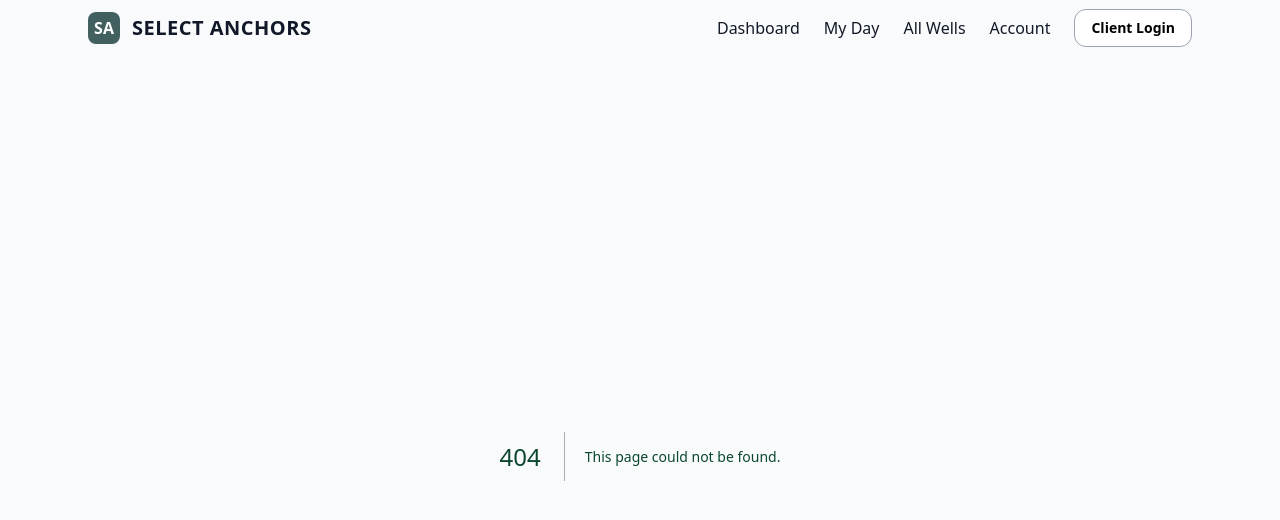
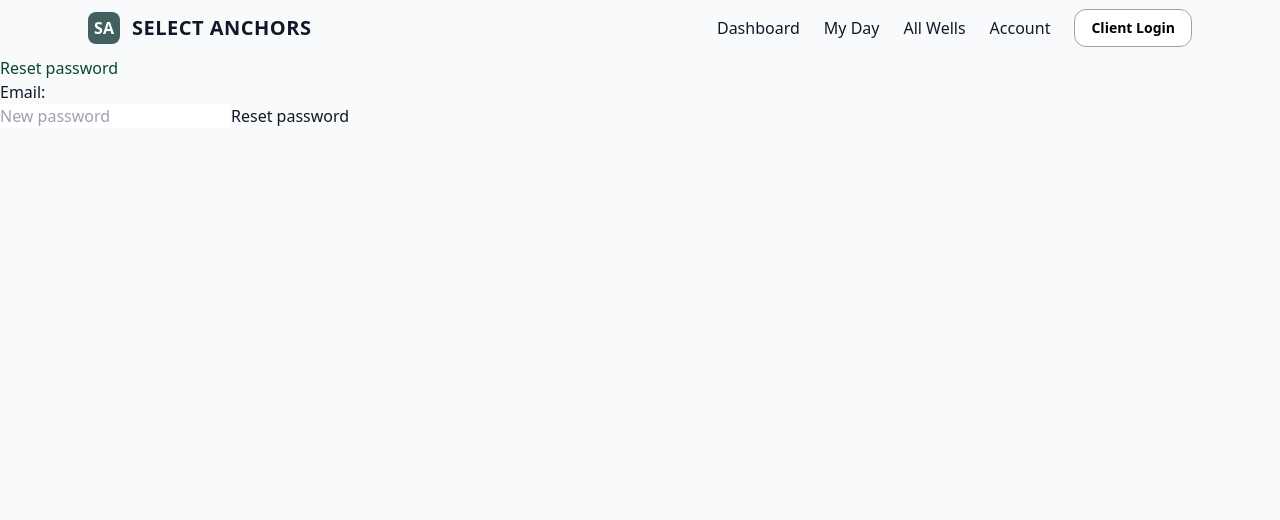
Before and after one commit to select-anchors/select-anchors-portal, a Next.js app: page /reset in a window 1280 px wide. Before the commit this address had no page. Shown: the top 520 px of the page. Built offline with nearby package versions, Linux system fonts and the light colour scheme; a web font is replaced by a local one.

Commit message:
Create page.js

```diff
--- /dev/null
+++ b/app/reset/page.js
@@ -0,0 +1,31 @@
+"use client";
+import { useState } from "react";
+import { useSearchParams } from "next/navigation";
+
+export default function Reset() {
+  const params = useSearchParams();
+  const token = params.get("token");
+  const email = params.get("email");
+  const [pw,setPw] = useState("");
+  const [ok,setOk] = useState(false);
+  const [err,setErr] = useState("");
+
+  async function submit(e){
+    e.preventDefault();
+    const r = await fetch("/api/auth/reset", {method:"POST", headers:{"content-type":"application/json"}, body: JSON.stringify({ email, token, newPassword: pw })});
+    if (r.ok) setOk(true);
+    else { const body = await r.json(); setErr(body.error || "Error"); }
+  }
+
+  if (ok) return <div>Password reset. <a href="/login">Sign in</a></div>;
+
+  return (
+    <form onSubmit={submit} className="max-w-md">
+      <h1>Reset password</h1>
+      {err && <div className="text-red-600">{err}</div>}
+      <div>Email: {email}</div>
+      <input type="password" value={pw} onChange={e=>setPw(e.target.value)} placeholder="New password" />
+      <button>Reset password</button>
+    </form>
+  );
+}
```
